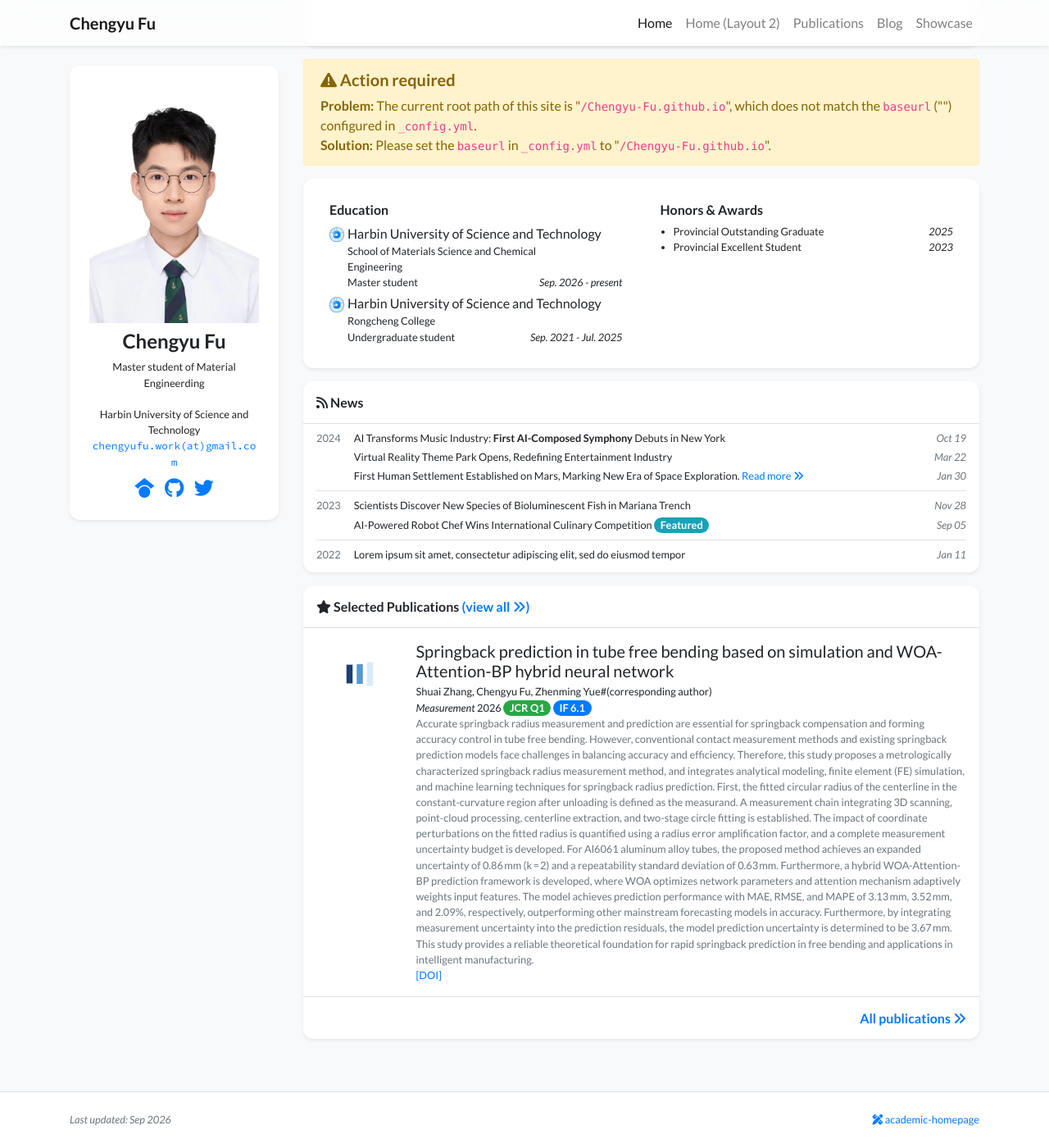
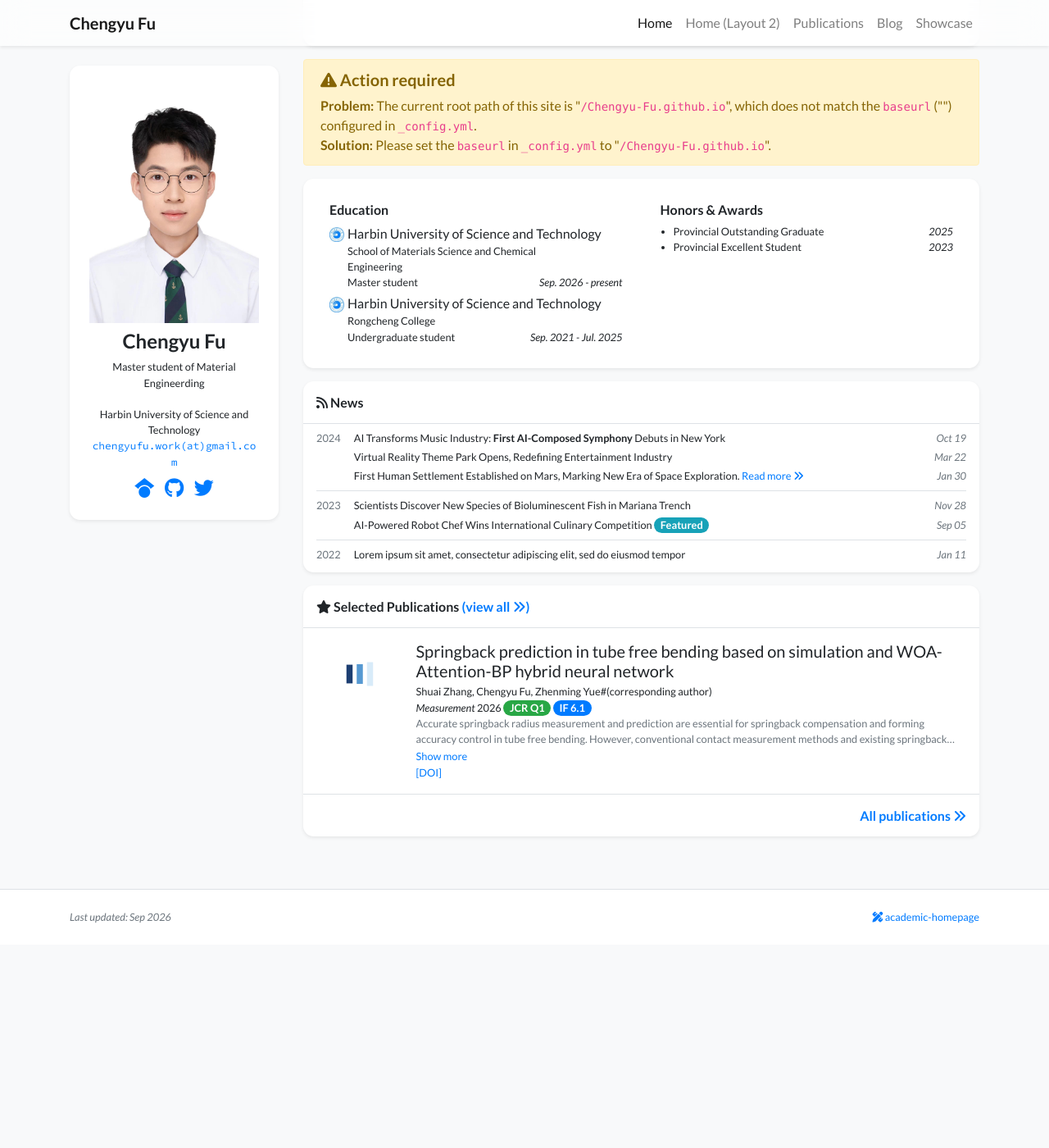
Before and after one commit to Chengyu-Fu/Chengyu-Fu.github.io, a Jekyll site: the page built from index.html, in a window 1280 px wide and 1400 px high, scrolled down 346 px. Shown: the whole window at 82% size. Built offline with Jekyll 4.4.1, drawn with Linux system fonts in a browser that asks for light colours; nearby versions of some CDN libraries; a style sheet for code colours, icons or effects is not loaded; after the commit the page ends 1498 px from its top, so only the background shows below that.

Commit message:
Update publication_item.html

```diff
--- a/_includes/widgets/publication_item.html
+++ b/_includes/widgets/publication_item.html
@@ -1,4 +1,48 @@
 {% assign item = include.item %}
+<style>
+.pub-abstract summary {
+    cursor: pointer;
+    list-style: none;
+}
+
+.pub-abstract summary::-webkit-details-marker {
+    display: none;
+}
+
+.pub-abstract-preview {
+    display: -webkit-box;
+    -webkit-line-clamp: 2;
+    line-clamp: 2;
+    -webkit-box-orient: vertical;
+    overflow: hidden;
+}
+
+.pub-abstract-toggle {
+    display: inline-block;
+    margin-top: 2px;
+    color: #007bff;
+}
+
+.pub-abstract-toggle::after {
+    content: "Show more";
+}
+
+.pub-abstract details[open] .pub-abstract-preview {
+    display: none;
+}
+
+.pub-abstract details[open] .pub-abstract-toggle::after {
+    content: "Show less";
+}
+
+.pub-abstract-full {
+    display: none;
+}
+
+.pub-abstract details[open] .pub-abstract-full {
+    display: block;
+}
+</style>
 <div class="d-none d-md-block">
     <div class="row no-gutters {% unless include.hide_bottom_border %}border-bottom{% endunless %} border-gray">
         <div class="col-md-3 col-xl-2 mb-md-0 p-md-3">
@@ -12,7 +56,18 @@
             <h5 class="mt-0 mb-1 font-weight-normal">{{ item.title }}</h5>
             <p class="mt-0 mb-0 small">{% include widgets/author_list.html authors=item.authors %}</p>
             <p class="mt-0 mb-0 small">{{item.pub_pre}}<i>{{ item.pub }}</i>{{ item.pub_post }} {{ item.pub_date }} {{ item.pub_last }} <span data-semantic-scholar-id="{{ item.semantic_scholar_id }}"></span></p>
-            <p class="mt-0 mb-0 small text-muted">{{ item.abstract }}</p>
+            <div class="mt-0 mb-0 small text-muted pub-abstract">
+    <details>
+        <summary>
+            <span class="pub-abstract-preview">{{ item.abstract }}</span>
+            <span class="pub-abstract-toggle"></span>
+        </summary>
+
+        <div class="pub-abstract-full">
+            {{ item.abstract }}
+        </div>
+    </details>
+</div>
 
             <p class="small pb-0 mb-0 lh-125 text-muted abstract-links">
                 {% for link in item.links %}
@@ -36,7 +91,18 @@
                 <h5 class="mt-0 mb-1 font-weight-normal">{{ item.title }}</h5>
                 <p class="mt-0 mb-0 small">{% include widgets/author_list.html authors=item.authors %}</p>
                 <p class="mt-0 mb-0 small">{{item.pub_pre}}<i>{{ item.pub }}</i>{{ item.pub_post }} {{ item.pub_date }} {{ item.pub_last }} <span data-semantic-scholar-id="{{ item.semantic_scholar_id }}"></span></p>
-                <p class="mt-0 mb-0 small text-muted">{{ item.abstract }}</p>
+                <div class="mt-0 mb-0 small text-muted pub-abstract">
+    <details>
+        <summary>
+            <span class="pub-abstract-preview">{{ item.abstract }}</span>
+            <span class="pub-abstract-toggle"></span>
+        </summary>
+
+        <div class="pub-abstract-full">
+            {{ item.abstract }}
+        </div>
+    </details>
+</div>
 
                 <p class="small pb-0 mb-0 lh-125 text-muted abstract-links">
                     {% for link in item.links %}
```
